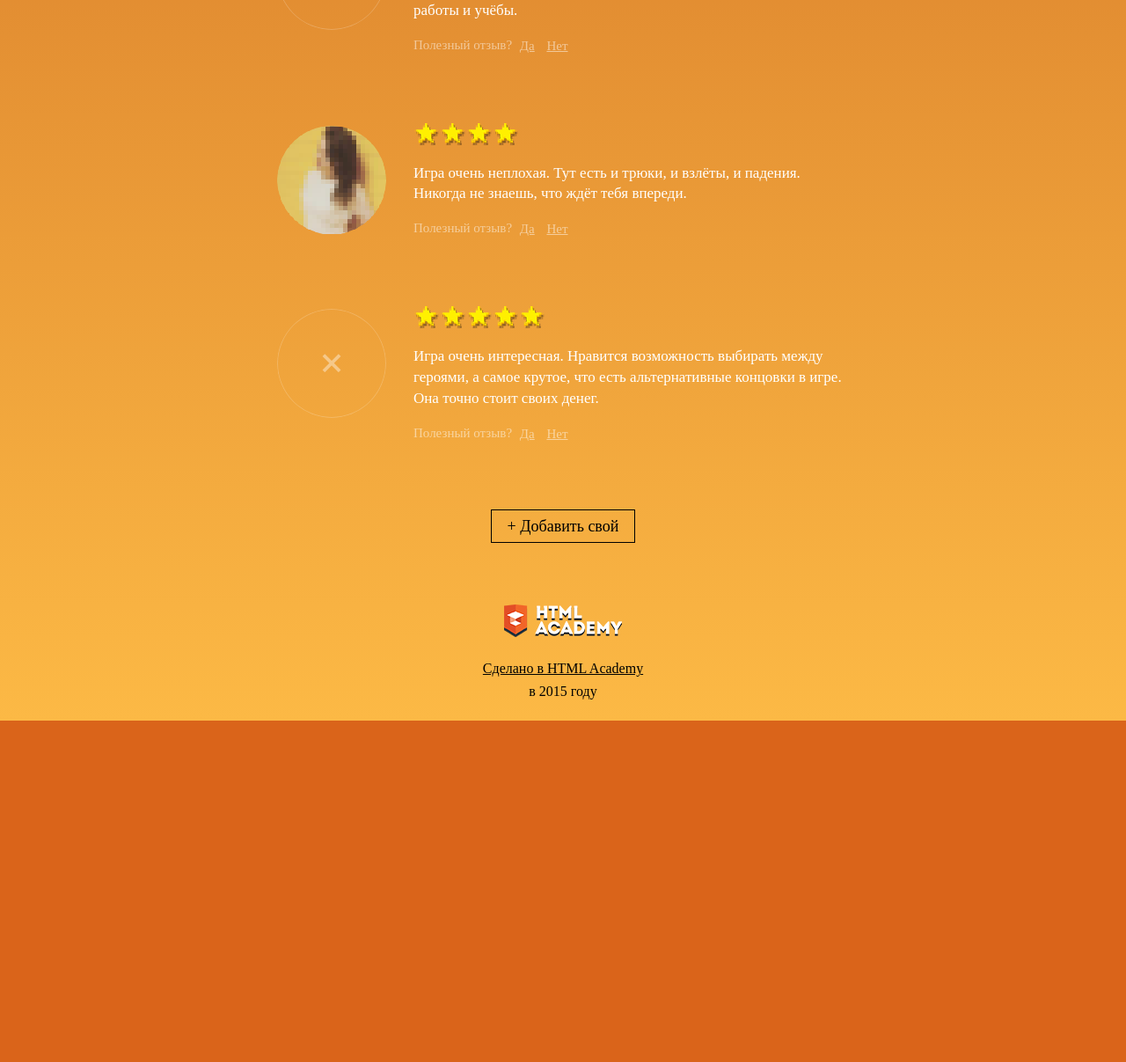
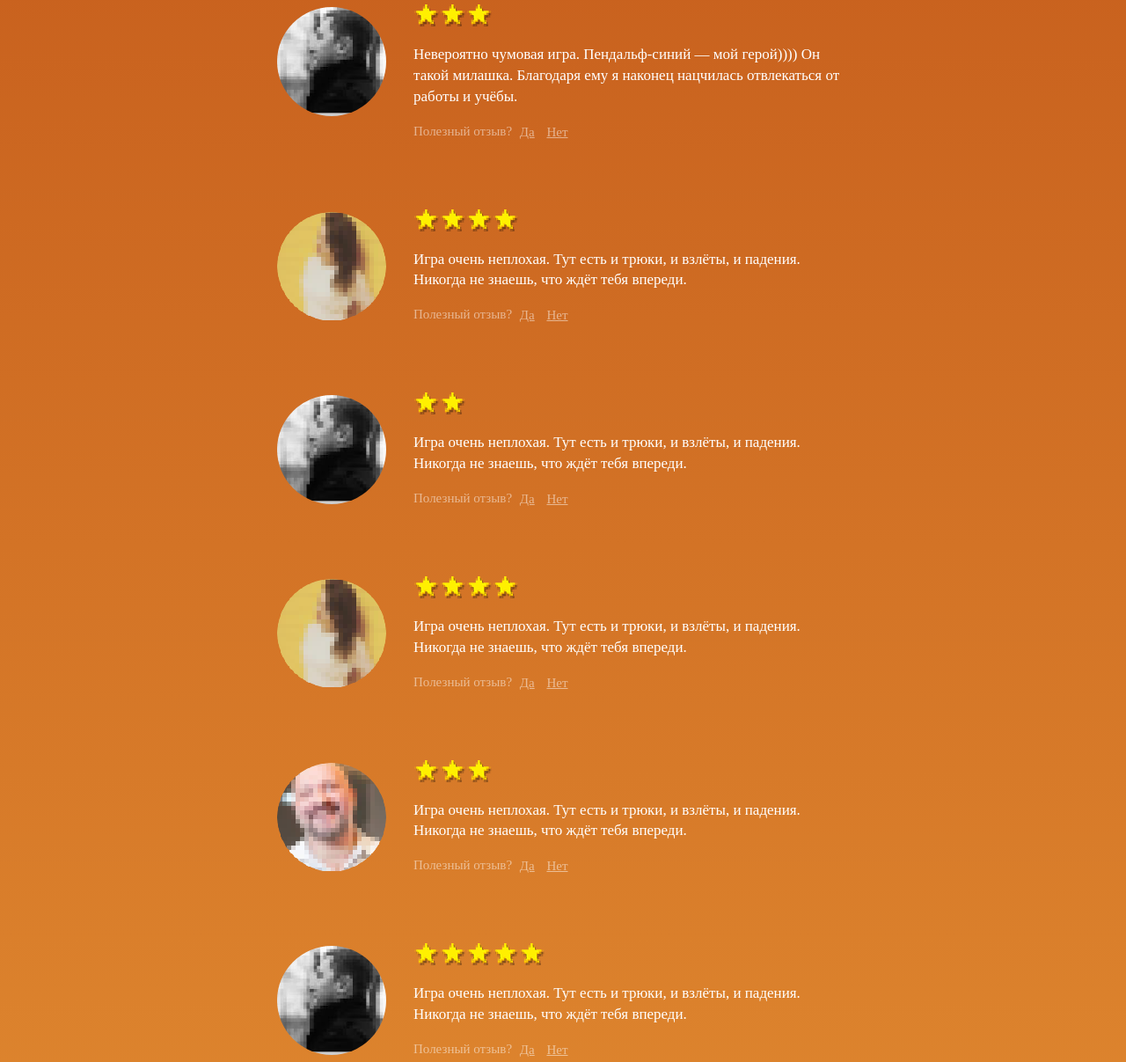
Before and after one commit to Strandol/code-and-magick, a website: page index.html in a window 1280 px wide. Shown: the part 2333-3540 px from the top of the page at 88% size. Before the commit the page ends 3152 px from the top, so only its background shows below. Drawn offline with Linux system fonts and the light colour scheme; a web font is replaced by a local one.

Commit message:
Module3 task1 (#11)
XMLHttpRequest

```diff
--- /dev/null
+++ b/data/reviews.json
@@ -0,0 +1,172 @@
+[
+  {
+    "author": {
+      "name": "Иванов Иван",
+      "picture": "img/user-1.jpg"
+    },
+    "date": "2015-08-12",
+    "review-rating": 10,
+    "rating": 2,
+    "description": "Плохая игра: слишком сильно затягивает и невозможно оторваться. Я потерял работу, учебу, девушку и дар речи, но продолжаю играть. Это призыв о помощи: спасите."
+  },
+  {
+    "author": {
+      "name": "Ксения Собчак",
+      "picture": "img/user-3.png"
+    },
+    "date": "2015-08-12",
+    "review-rating": 6,
+    "rating": 5,
+    "description": "Все хорошо, мне нравится."
+  },
+  {
+    "author": {
+      "name": "Ксюша Бородина",
+      "picture": "img/user-2.png"
+    },
+    "date": "2013-12-03",
+    "review-rating": 3,
+    "rating": 1,
+    "description": "Все плохо, мне не нравится"
+  },
+  {
+    "author": {
+      "name": "Мария Антуанетта",
+      "picture": "img/user-1.jpg"
+    },
+    "date": "2014-02-02",
+    "review-rating": 4,
+    "rating": 3,
+    "description": "Невероятно чумовая игра. Пендальф-синий — мой герой)))) Он такой милашка. Благодаря ему я наконец нацчилась отвлекаться от работы и учёбы."
+  },
+  {
+    "author": {
+      "name": "Дмитрий Карпов",
+      "picture": "img/user-3.png"
+    },
+    "date": "2014-01-11",
+    "review-rating": 20,
+    "rating": 4,
+    "description": "Игра очень неплохая. Тут есть и трюки, и взлёты, и падения. Никогда не знаешь, что ждёт тебя впереди."
+  },
+  {
+    "author": {
+      "name": "Максим Шаровары",
+      "picture": "img/user-1.jpg"
+    },
+    "date": "2014-01-11",
+    "review-rating": 115,
+    "rating": 2,
+    "description": "Игра очень неплохая. Тут есть и трюки, и взлёты, и падения. Никогда не знаешь, что ждёт тебя впереди."
+  },
+  {
+    "author": {
+      "name": "Зулейха Валиева",
+      "picture": "img/user-3.png"
+    },
+    "date": "2013-10-12",
+    "review-rating": 10,
+    "rating": 4,
+    "description": "Игра очень неплохая. Тут есть и трюки, и взлёты, и падения. Никогда не знаешь, что ждёт тебя впереди."
+  },
+  {
+    "author": {
+      "name": "Федор Непомнящих",
+      "picture": "img/user-2.png"
+    },
+    "date": "2015-05-01",
+    "review-rating": 10,
+    "rating": 3,
+    "description": "Игра очень неплохая. Тут есть и трюки, и взлёты, и падения. Никогда не знаешь, что ждёт тебя впереди."
+  },
+  {
+    "author": {
+      "name": "Макаронный Монстр",
+      "picture": "img/user-1.jpg"
+    },
+    "date": "2015-10-02",
+    "review-rating": -3,
+    "rating": 5,
+    "description": "Игра очень неплохая. Тут есть и трюки, и взлёты, и падения. Никогда не знаешь, что ждёт тебя впереди."
+  },
+  {
+    "author": {
+      "name": "Миклухо Маклай",
+      "picture": "img/user-3.png"
+    },
+    "date": "2014-02-01",
+    "review-rating": 0,
+    "rating": 2,
+    "description": "Игра очень неплохая. Тут есть и трюки, и взлёты, и падения. Никогда не знаешь, что ждёт тебя впереди."
+  },
+  {
+    "author": {
+      "name": "Муравьев Апостол",
+      "picture": "img/user-2.png"
+    },
+    "date": "2013-09-14",
+    "review-rating": 0,
+    "rating": 1,
+    "description": "Игра очень неплохая. Тут есть и трюки, и взлёты, и падения. Никогда не знаешь, что ждёт тебя впереди."
+  },
+  {
+    "author": {
+      "name": "Максим Горький",
+      "picture": "img/user-3.png"
+    },
+    "date": "2015-02-20",
+    "review-rating": 8,
+    "rating": 3,
+    "description": "Игра очень неплохая. Тут есть и трюки, и взлёты, и падения. Никогда не знаешь, что ждёт тебя впереди."
+  },
+  {
+    "author": {
+      "name": "Аноним",
+      "picture": "img/ijwdoq"
+    },
+    "date": "2015-09-15",
+    "review-rating": 102,
+    "rating": 3,
+    "description": "Игра очень неплохая. Тут есть и трюки, и взлёты, и падения. Никогда не знаешь, что ждёт тебя впереди."
+  },
+  {
+    "author": {
+      "name": "Иван Иванов",
+      "picture": "img/user-1.jpg"
+    },
+    "date": "2015-08-31",
+    "review-rating": 5,
+    "rating": 4,
+    "description": "Игра очень неплохая. Тут есть и трюки, и взлёты, и падения. Никогда не знаешь, что ждёт тебя впереди."
+  },
+  {
+    "author": {
+      "name": "Василиса Васильева",
+      "picture": "img/user-2.png"
+    },
+    "date": "2015-01-01",
+    "review-rating": 0,
+    "rating": 4,
+    "description": "Игра очень неплохая. Тут есть и трюки, и взлёты, и падения. Никогда не знаешь, что ждёт тебя впереди."
+  },
+  {
+    "author": {
+      "name": "Хороший Человек",
+      "picture": "img/user-2.png"
+    },
+    "date": "2015-11-01",
+    "review-rating": 24,
+    "rating": 3,
+    "description": "Игра очень неплохая. Тут есть и трюки, и взлёты, и падения. Никогда не знаешь, что ждёт тебя впереди."
+  },
+  {
+    "author": {
+      "name": "Гейб Ньюэлл",
+      "picture": "img/dwjiqo9"
+    },
+    "date": "2013-11-25",
+    "review-rating": 10,
+    "rating": 5,
+    "description": "Игра очень интересная. Нравится возможность выбирать между героями, а самое крутое, что есть альтернативные концовки в игре. Она точно стоит своих денег."
+  }
+]
--- a/index.html
+++ b/index.html
@@ -85,7 +85,7 @@
     </fieldset>
 
     <div class="review-form-controls">
-      <button class="review-form-control review-submit" type="submut">Добавить отзыв</button>
+      <button class="review-form-control review-submit" type="submit">Добавить отзыв</button>
       <div class="review-form-control review-fields">
         Осталось заполнить:<br>
         <label for="review-name" class="review-fields-label review-fields-name">имя</label>
@@ -108,9 +108,14 @@
   </article>
 </template>
 
+<<<<<<< HEAD
+<script src="js/cookies.js"></script>
+<script src="js/form_validation.js"></script>
+=======
 <script src="data/reviews.js"></script>
 <script src="js/reviews.js"></script>
+>>>>>>> master
 <script src="js/form.js"></script>
-
+<script src="js/reviews.js"></script>
 </body>
 </html>
--- a/js/reviews.js
+++ b/js/reviews.js
@@ -9,14 +9,87 @@
     '5': 'review-rating-five'
   };
 
-  var IMAGE_FAILURE_TIMEOUT = 8000;
+  var XHR_STATE = {
+    'UNSENT' : 0,
+    'OPENED' : 1,
+    'HEADERS_RECEIVED' : 2,
+    'LOADING' : 3,
+    'DONE' : 4
+  };
+
+  var REQUEST_FAILURE_TIMEOUT = 10000;
+  var REVIEWS_DATA_PATH = 'data/reviews.json';
 
   var reviewsFilter = document.querySelector('.reviews-filter');
-  var reviewsList = document.querySelector('.reviews-list');
+  var reviewsContainer = document.querySelector('.reviews-list');
+  var reviewsList = document.querySelector('.reviews');
   var reviewTemplate = document.getElementById('review-template');
   var reviewsFragment = document.createDocumentFragment();
 
-  hideElement(reviewsFilter);
+  var reviews;
+
+  loadReviewsList();
+
+  function loadReviewsList() {
+    initFilters();
+    loadReviews(loadData);
+    renderReviews(reviews);
+  }
+
+  function initFilters() {
+    var filters = reviewsFilter.querySelectorAll('.reviews-filter-item');
+
+    filters.forEach(function(filter) {
+      filter.onclick = function(event) {
+        var activeFilter = event.currentTarget;
+        setActiveFilter(activeFilter.htmlFor);
+      }
+    });
+  }
+
+  function setActiveFilter(filter) {
+    var filteredReviews = getFilteredReviews(reviews, filter);
+    renderReviews(filteredReviews);
+  }
+
+  function loadReviews(callback) {
+    var xhr = new XMLHttpRequest();
+    xhr.timeout = REQUEST_FAILURE_TIMEOUT;
+    xhr.open('get', REVIEWS_DATA_PATH);
+
+    xhr.onreadystatechange = function(event) {
+      var loadedXhr = event.target;
+      switch (loadedXhr.readyState){
+        case XHR_STATE.DONE:
+          if (loadedXhr.status === 200){
+            var reviewsData = loadedXhr.response;
+            reviewsList.classList.remove('reviews-list-loading');
+            callback(JSON.parse(reviewsData));
+          } else {
+            showFailure();
+          }
+          break;
+        default:
+          reviewsList.classList.add('reviews-list-loading');
+          break;
+      }
+    };
+
+    xhr.ontimeout = function() {
+      showFailure();
+    };
+
+    xhr.send();
+  }
+
+  function loadData(loadedReviews) {
+    reviews = loadedReviews;
+    setActiveFilter('reviews-all');
+    renderReviews(loadedReviews);
+  }
+
+  function renderReviews(reviews) {
+    reviewsContainer.innerHTML = '';
 
     reviews.forEach(function(review) {
       var newReview = reviewTemplate.content.children[0].cloneNode(true);
@@ -34,7 +107,51 @@
       }
     });
 
-  reviewsList.appendChild(reviewsFragment);
+    reviewsContainer.appendChild(reviewsFragment);
+  }
+
+  function getFilteredReviews(reviews, filter) {
+    var filterReviews = reviews.slice(0);
+
+    switch (filter) {
+      case 'reviews-recent':
+        filterReviews.sort(function(rev1, rev2) {
+          var date1 = new Date(rev1.date);
+          var date2 = new Date(rev2.date);
+          return compareElements(date2, date1);
+        });
+        break;
+      case 'reviews-good':
+        filterReviews = filterReviews.filter(function(review) {
+          return review.rating >= 3
+        })
+          .sort(function (rev1, rev2) {
+            return compareElements(rev2.rating,rev1.rating);
+          });
+        break;
+      case 'reviews-bad':
+        filterReviews = filterReviews.filter(function(review) {
+          return review.rating <= 2
+        })
+          .sort(function(rev1, rev2) {
+            return compareElements(rev1.rating, rev2.rating);
+          });
+        break;
+      case 'reviews-popular':
+        filterReviews.sort(function(rev1, rev2) {
+          return compareElements(rev2['review-rating'], rev1['review-rating']);
+        })
+    }
+    return filterReviews;
+  }
+
+  function compareElements(elem1,elem2) {
+    return elem1 - elem2;
+  }
+
+  function showFailure() {
+    reviewsList.classList.add('reviews-load-failure');
+  }
 
   function hideElement(elem) {
     elem.classList.add('invisible');
@@ -47,7 +164,7 @@
 
     var imageLoadTimeout = setTimeout(function() {
       newReview.classList.add('review-load-failure');
-    }, IMAGE_FAILURE_TIMEOUT);
+    }, REQUEST_FAILURE_TIMEOUT);
 
     avatar.onerror = function() {
       newReview.classList.add('review-load-failure');
```
Lines whose indentation alone changed are shown as unchanged.
